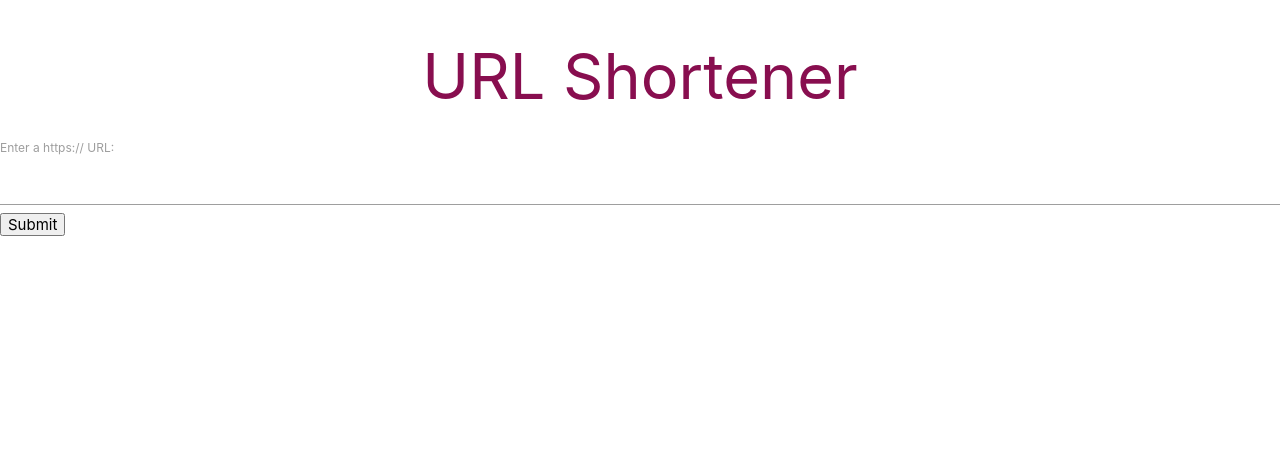
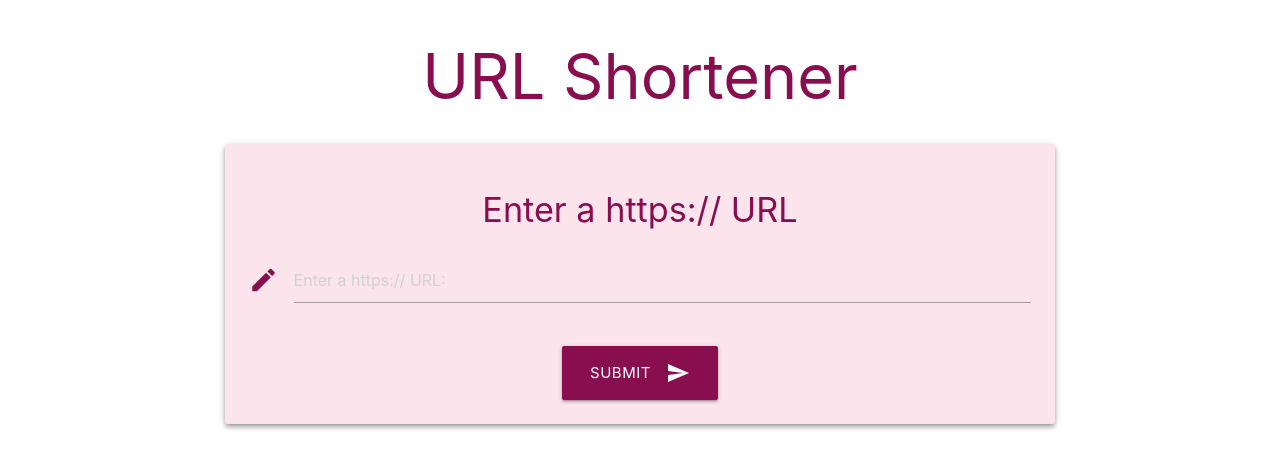
Before and after one commit to VioletViolaVi/url_shortener_lap_4_code_challenge, a Flask app: page / in a window 1280 px wide. Shown: the top 469 px of the page. Run offline with Flask 2, Linux system fonts and the light colour scheme.

Commit message:
implement Materialize styles on pages

```diff
--- a/templates/home.html
+++ b/templates/home.html
@@ -2,15 +2,33 @@
 {% block title %}Home{% endblock %}
 
 {% block content%}
-  <form action="" method="post">
-    <label for="urlShortener">Enter a https:// URL: </label>
+  <div class="row">
+    <form class="col s12 m8 offset-m2" method="POST">
+      <div class="card-panel pink lighten-5 z-depth-2">
+        <h4 class="center-align pink-text text-darken-4">Enter a https:// URL</h4>
+        <div class="row">
+          <!-- url input -->
+          <div class="input-field col s12">
+            <i class="material-icons prefix pink-text text-darken-4">create</i>
             <input
               name="urlShortener"
               id="urlShortener"
               type="text"
               pattern="https://.*"
+              placeholder="Enter a https:// URL:"
               required
             />
-    <button>Submit</button>
+          </div>
+        </div>
+
+        <!-- submit btn -->
+        <div class="s6 center-align">
+          <button class=" btn-large pink darken-4 text-shadow center-align">
+            Submit
+            <i class="material-icons right">send</i>
+          </button>
+        </div>
+      </div>
     </form>
+  </div>
 {% endblock %}
```
Also changed, not shown: templates/short_url.html (+20 -4 lines). Lines whose indentation alone changed are shown as unchanged.
